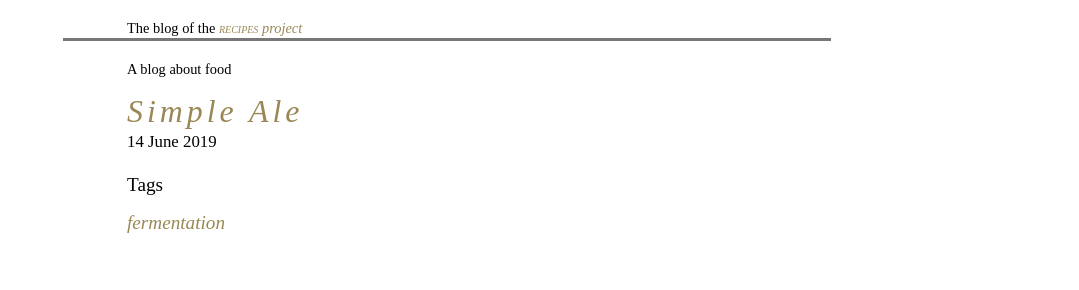
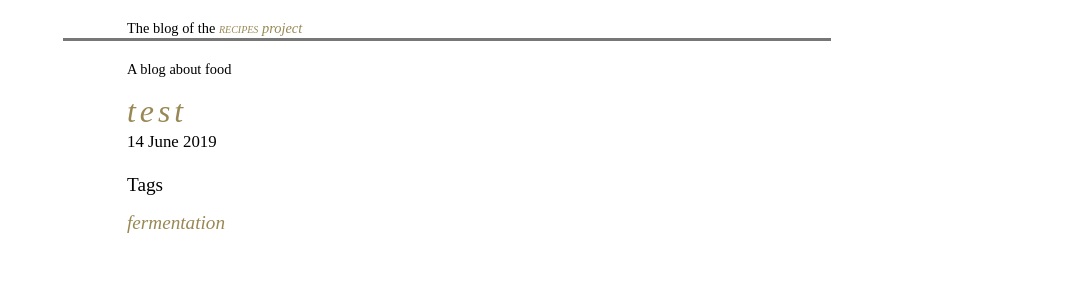
Before and after one commit to RickardHultgren/lymphablog, a Jekyll site: the page built from _posts/2019-06-14-test.md, in a window 1280 px wide. Shown: the top 290 px of the page, without its empty margins (201-1280 px from the left). Built offline with Jekyll 4.4.1, drawn with Linux system fonts in a browser that asks for light colours; some web fonts are replaced; a script that is not in the unit is left out.

Commit message:
Update 2019-06-14-test.md

```diff
--- a/_posts/2019-06-14-test.md
+++ b/_posts/2019-06-14-test.md
@@ -1,6 +1,6 @@
 ---
 layout: post
-title: Simple Ale
+title: test
 tag: beverage
 tag: fermentation
 ---
```
